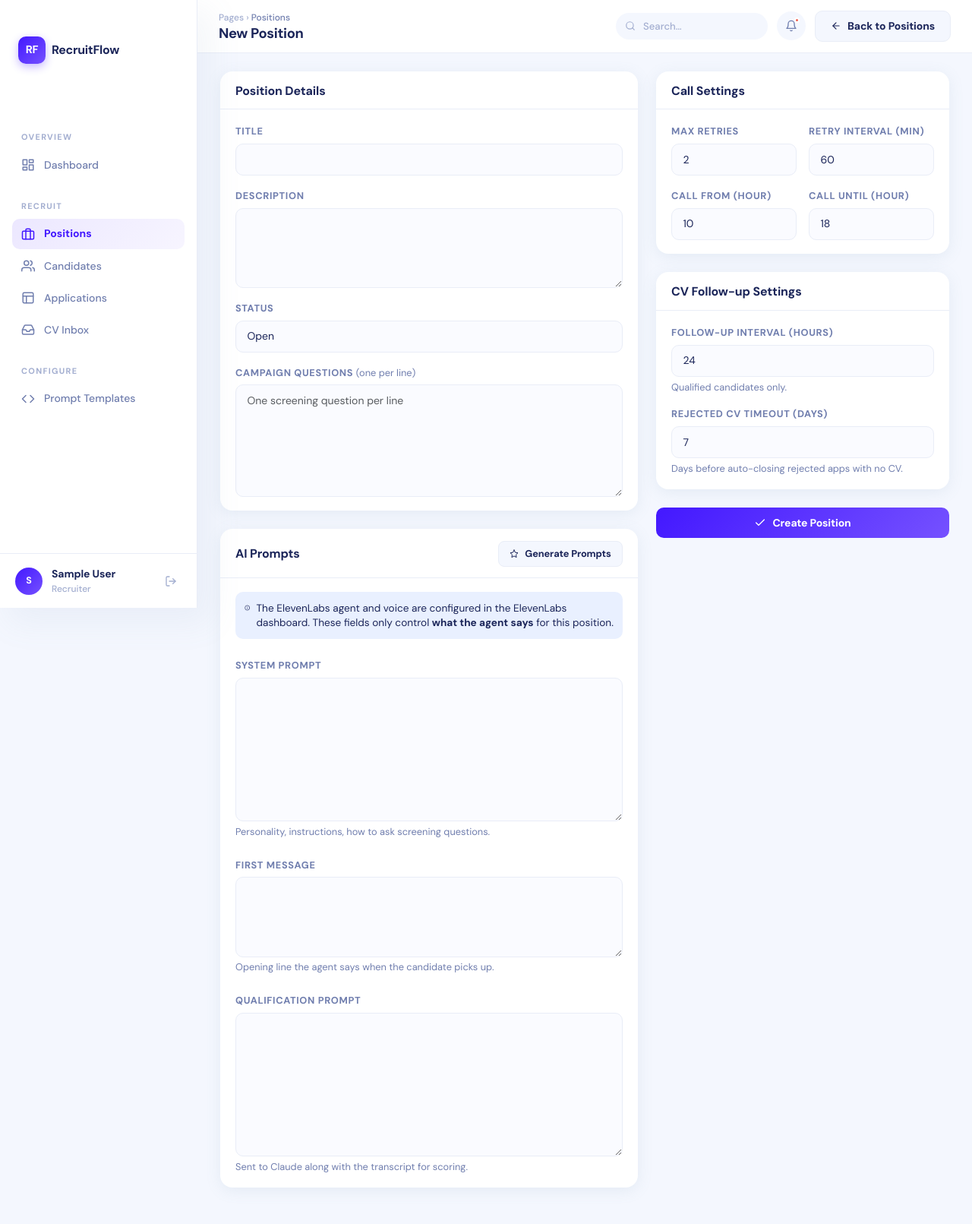
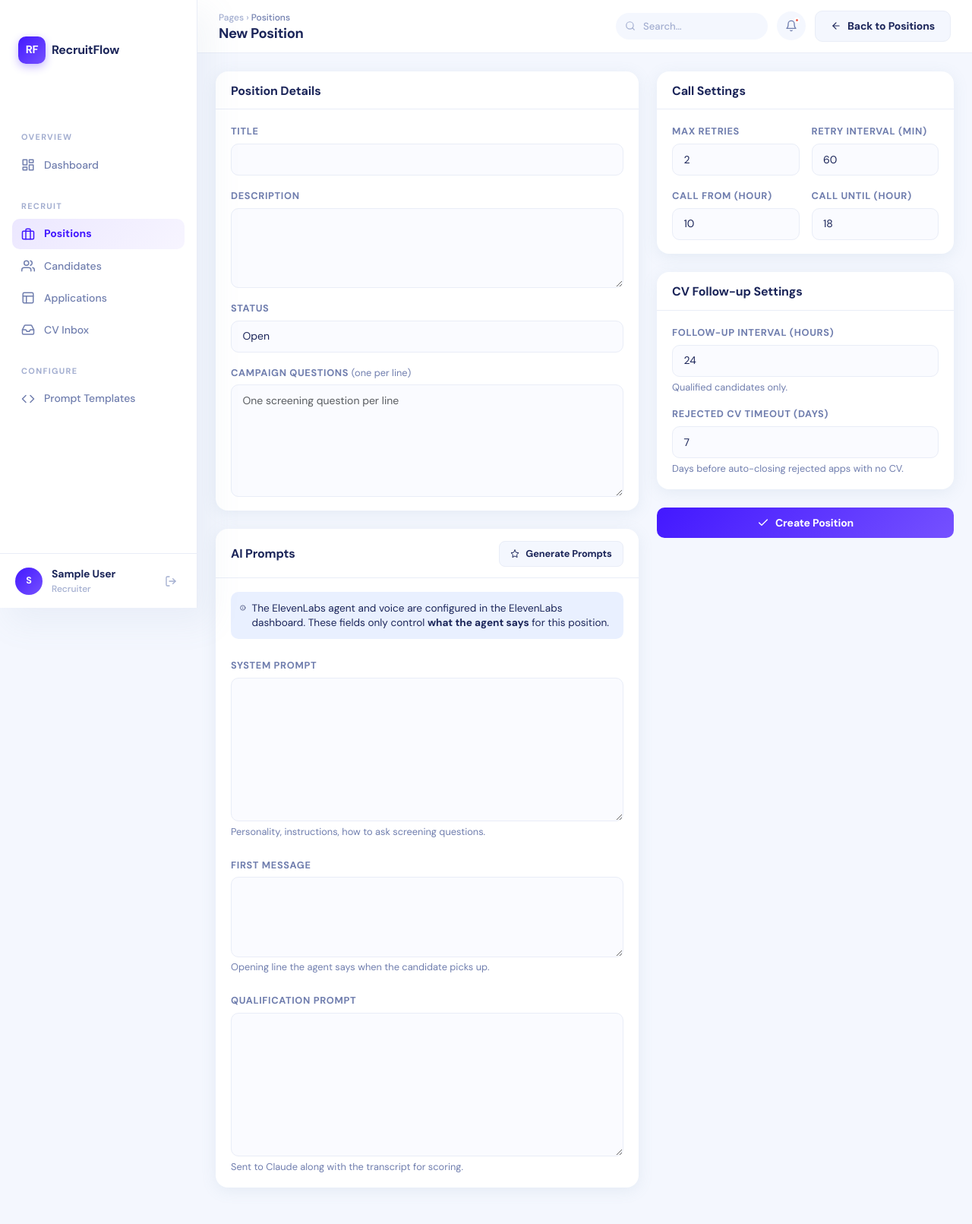
Before and after one commit to alexandruradulescu-neurony/probable-octo-invention, a Django app: page /positions/create/ in a window 1280 px wide. Shown: the whole page at 76% size. Run offline with Django 5.2, Linux system fonts and the light colour scheme; the visitor is signed in with stand-in values (Sample User, id 1); data that the repository does not hold is empty.

Commit message:
fix: remove max-width constraint from position form
Made-with: Cursor

```diff
--- a/templates/positions/position_form.html
+++ b/templates/positions/position_form.html
@@ -11,7 +11,7 @@
 {% endblock %}
 
 {% block content %}
-<form method="post" novalidate style="max-width: 960px; margin: 0 auto;">
+<form method="post" novalidate>
   {% csrf_token %}
 
   {% if form.errors %}
```
